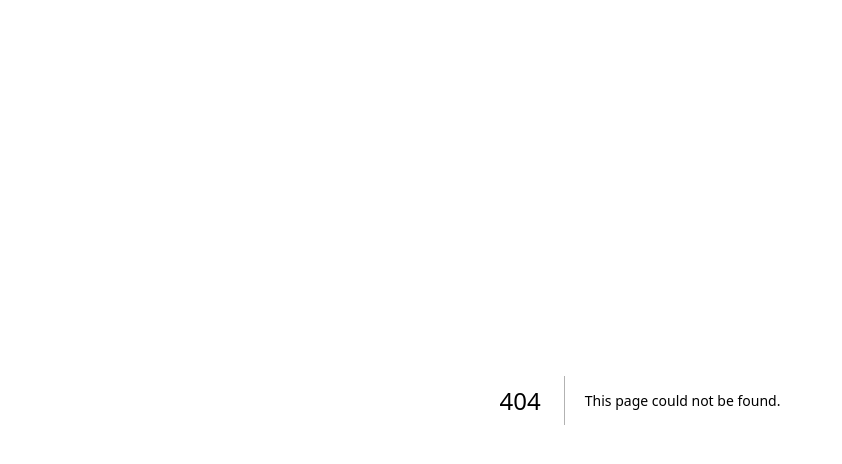
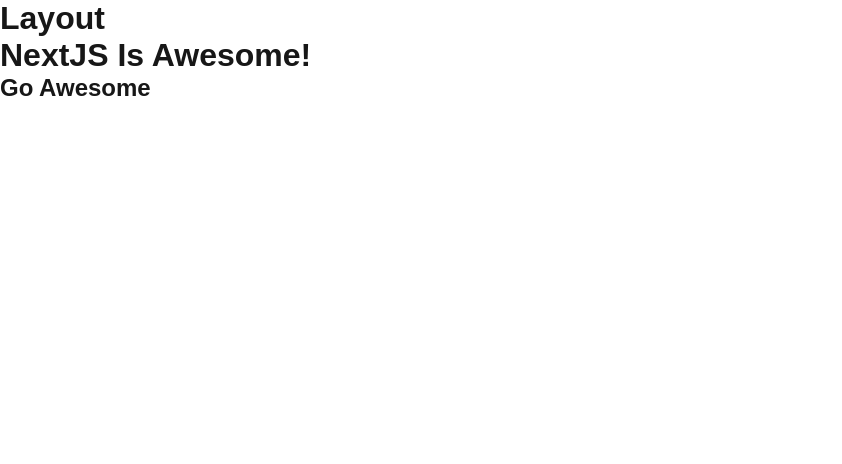
Before and after one commit to Kim-soung-won/next-blog, a Next.js app: page /awesome in a window 1280 px wide. Before the commit this address had no page. Shown: the top 464 px of the page, without its empty margins (0-842 px from the left). Built offline with nearby package versions, Linux system fonts and the light colour scheme.

Commit message:
next/lint

```diff
--- /dev/null
+++ b/app/awesome/page.tsx
@@ -0,0 +1,9 @@
+// next.js 에서 페이지 새로고침 없이 route 수정 및 렌더링을 지원하는 기능을 제공합니다.
+import Link from "next/link";
+
+export default function AwesomPage() {
+  return <main>
+    <h1>NextJS Is Awesome!</h1>
+    <h2><Link href="/about">Go Awesome</Link></h2>
+  </main>
+}
--- a/app/layout.tsx
+++ b/app/layout.tsx
@@ -23,7 +23,8 @@
   children: React.ReactNode;
 }>) {
   return (
-    <html lang="en">
+    <html lang="kr">
+      <h1>Layout</h1>
       <body className={`${geistSans.variable} ${geistMono.variable}`}>
         {children}
       </body>
```
Also changed, not shown: app/about/page.tsx (added, +8 -0 lines).
